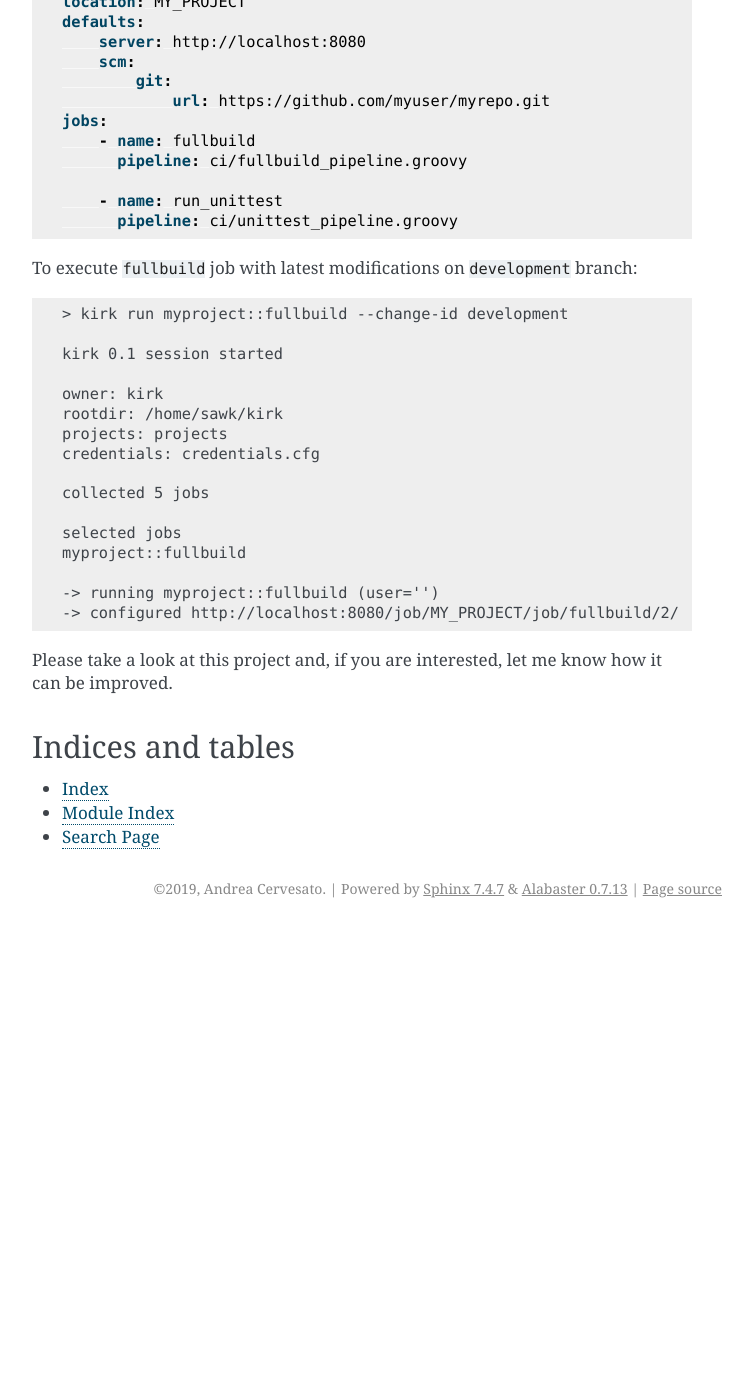
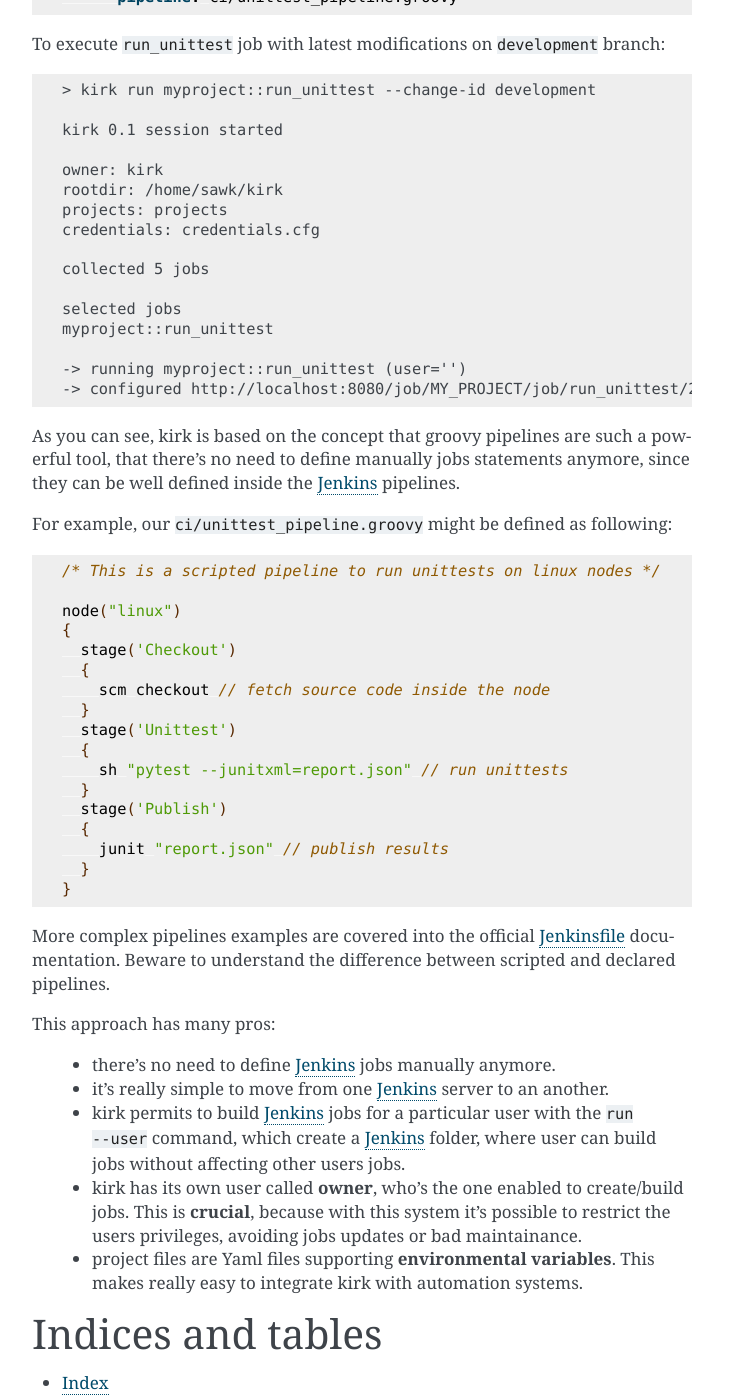
Before and after one commit to acerv/kirk-old, a Sphinx documentation site: the page built from docs/index.rst, in a window 1280 px wide and 1400 px high, scrolled down 548 px. Shown: the whole window, without its empty margins (388-1141 px from the left). Built offline with Sphinx 7.4.7, drawn with Linux system fonts in a browser that asks for light colours; before the commit the page ends 1476 px from its top, so only the background shows below that; some of the changed text lies outside the part shown.

Commit message:
more quickstart

```diff
--- a/docs/index.rst
+++ b/docs/index.rst
@@ -1,19 +1,11 @@
 .. _Jenkins: https://jenkins.io/
 .. _Jenkinsfile: https://jenkins.io/doc/book/pipeline/jenkinsfile/
 
-==================
-kirk documentation
-==================
+Quickstart
+==========
 
-Kirk will push Jenkins_ into a professional environment, focusing more on
-productivity rather than maintanance, helping to test source code modifications
-before commit.
-
-In the following example, Kirk will create and build a Jenkins_ job, according
-with the project file, without the need to create it by hand.
-
-.. note::
-  Keep in mind that kirk is based on Jenkinsfile_ (also called 'groovy pipelines').
+Kirk is a tool that extends Jenkins_ functionalities, creating and building jobs
+automatically, without thinking about their maintainance.
 
 An example of a simple project file inside the ``projects`` folder:
 
@@ -37,12 +29,12 @@
         - name: run_unittest
           pipeline: ci/unittest_pipeline.groovy
 
-To execute ``fullbuild`` job with latest modifications on ``development``
+To execute ``run_unittest`` job with latest modifications on ``development``
 branch:
 
 .. parsed-literal::
 
-    > kirk run myproject::fullbuild --change-id development
+    > kirk run myproject::run_unittest --change-id development
 
     kirk |version| session started
 
@@ -54,14 +46,54 @@
     collected 5 jobs
 
     selected jobs
-    myproject::fullbuild
+    myproject::run_unittest
 
-    -> running myproject::fullbuild (user='')
-    -> configured http://localhost:8080/job/MY_PROJECT/job/fullbuild/2/
+    -> running myproject::run_unittest (user='')
+    -> configured http://localhost:8080/job/MY_PROJECT/job/run_unittest/2/
 
+As you can see, kirk is based on the concept that groovy pipelines are such a
+powerful tool, that there's no need to define manually jobs statements anymore,
+since they can be well defined inside the Jenkins_ pipelines.
 
-Please take a look at this project and, if you are interested, let me know how
-it can be improved.
+For example, our ``ci/unittest_pipeline.groovy`` might be defined as following:
+
+.. code-block:: groovy
+
+  /* This is a scripted pipeline to run unittests on linux nodes */
+
+  node("linux")
+  {
+    stage('Checkout')
+    {
+      scm checkout // fetch source code inside the node
+    }
+    stage('Unittest')
+    {
+      sh "pytest --junitxml=report.json" // run unittests
+    }
+    stage('Publish')
+    {
+      junit "report.json" // publish results
+    }
+  }
+
+More complex pipelines examples are covered into the official Jenkinsfile_
+documentation. Beware to understand the difference between scripted and declared
+pipelines.
+
+This approach has many pros:
+
+  * there's no need to define Jenkins_ jobs manually anymore.
+  * it's really simple to move from one Jenkins_ server to an another.
+  * kirk permits to build Jenkins_ jobs for a particular user with the ``run --user``
+    command, which create a Jenkins_ folder, where user can build jobs without
+    affecting other users jobs.
+  * kirk has its own user called **owner**, who's the one enabled to
+    create/build jobs. This is **crucial**, because with this system it's
+    possible to restrict the users privileges, avoiding jobs updates or bad
+    maintainance.
+  * project files are Yaml files supporting **environmental variables**. This
+    makes really easy to integrate kirk with automation systems.
 
 Indices and tables
 ==================
```
